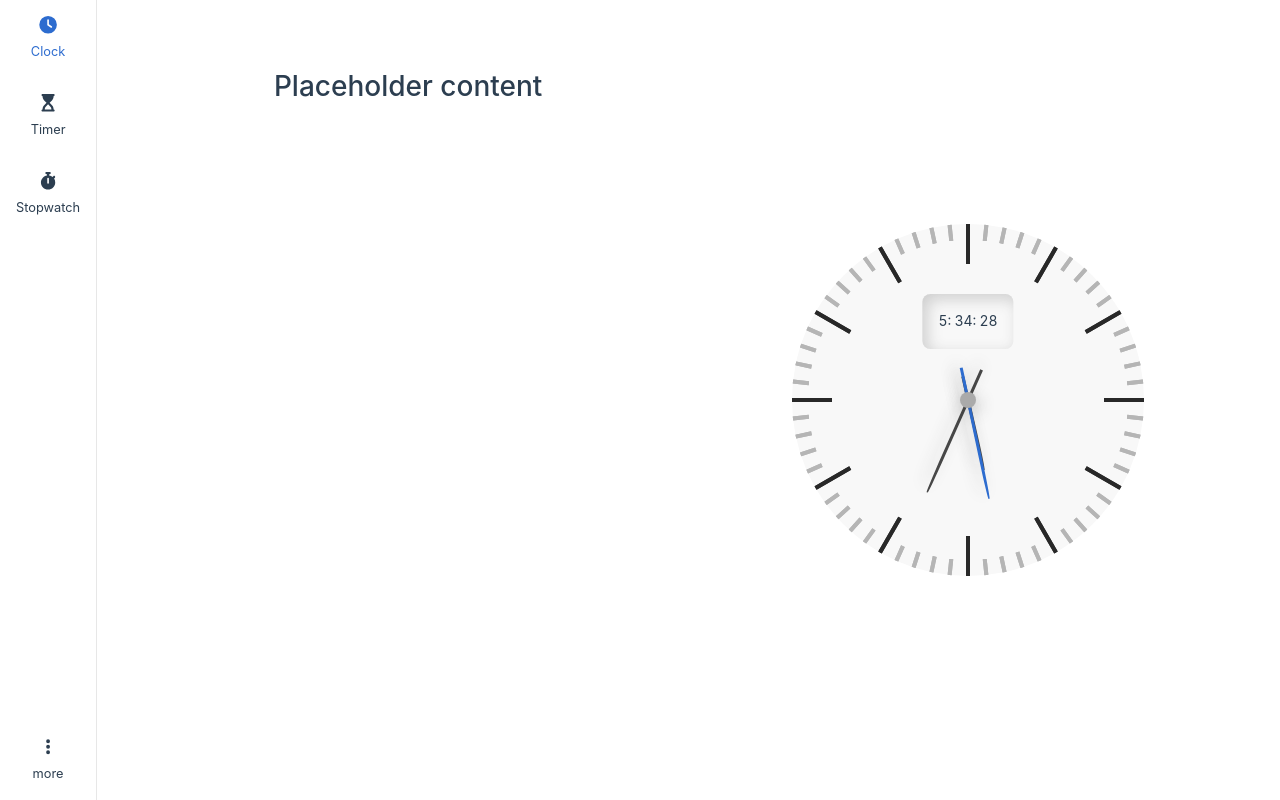
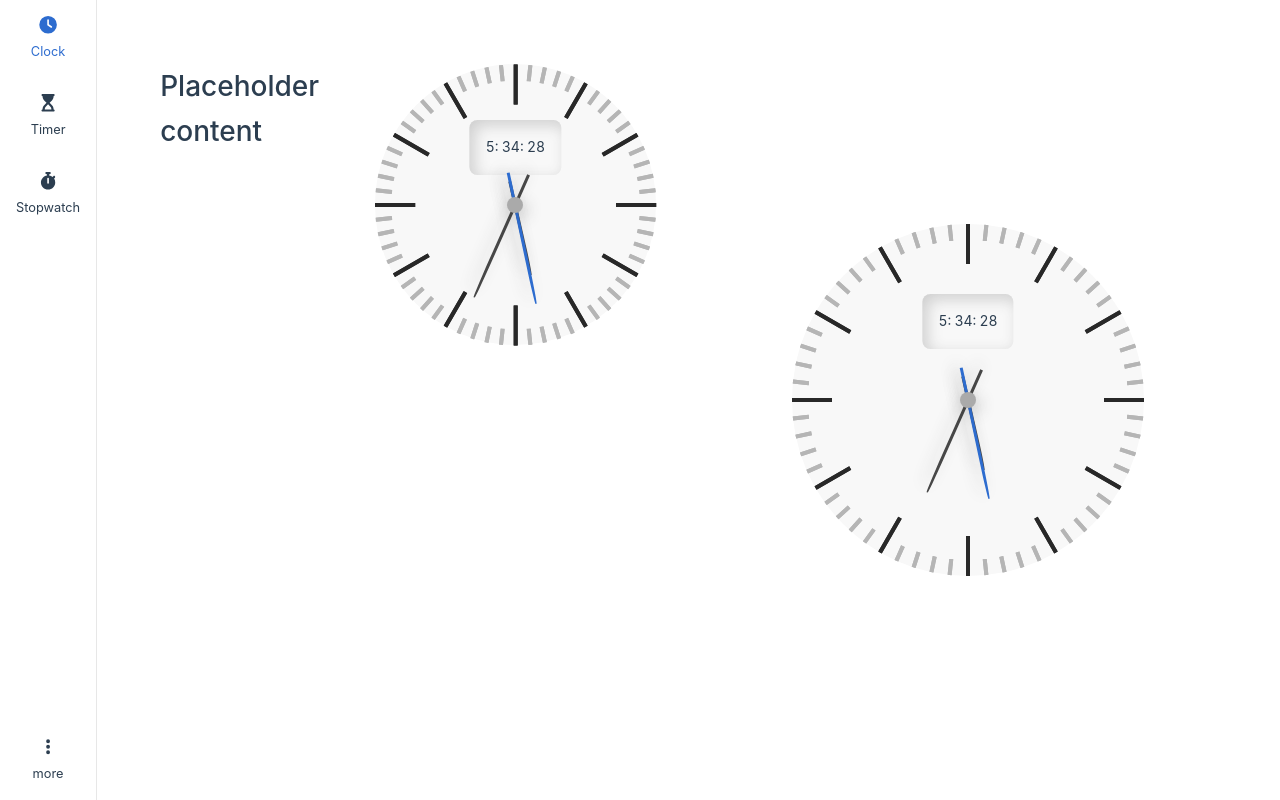
Before and after one commit to Klrfl/TellTime, a Vue app: page / in a window 1280 px wide. Built offline with nearby package versions, Linux system fonts and the light colour scheme.

Commit message:
rename to AnalogClock.vue

```diff
--- /dev/null
+++ b/src/components/clock/AnalogClock.vue
@@ -0,0 +1,217 @@
+<template>
+  <div class="clock">
+    <DigitalWorldClock :hours="hours" :minutes="minutes" :seconds="seconds" />
+    <div class="clock__indicator-container">
+      <span class="clock__indicator"></span
+      ><span class="clock__indicator"></span
+      ><span class="clock__indicator"></span
+      ><span class="clock__indicator"></span
+      ><span class="clock__indicator"></span
+      ><span class="clock__indicator"></span
+      ><span class="clock__indicator"></span
+      ><span class="clock__indicator"></span
+      ><span class="clock__indicator"></span
+      ><span class="clock__indicator"></span
+      ><span class="clock__indicator"></span
+      ><span class="clock__indicator"></span
+      ><span class="clock__indicator"></span
+      ><span class="clock__indicator"></span
+      ><span class="clock__indicator"></span
+      ><span class="clock__indicator"></span
+      ><span class="clock__indicator"></span
+      ><span class="clock__indicator"></span
+      ><span class="clock__indicator"></span
+      ><span class="clock__indicator"></span
+      ><span class="clock__indicator"></span
+      ><span class="clock__indicator"></span
+      ><span class="clock__indicator"></span
+      ><span class="clock__indicator"></span
+      ><span class="clock__indicator"></span
+      ><span class="clock__indicator"></span
+      ><span class="clock__indicator"></span
+      ><span class="clock__indicator"></span
+      ><span class="clock__indicator"></span
+      ><span class="clock__indicator"></span
+      ><span class="clock__indicator"></span
+      ><span class="clock__indicator"></span
+      ><span class="clock__indicator"></span
+      ><span class="clock__indicator"></span
+      ><span class="clock__indicator"></span
+      ><span class="clock__indicator"></span
+      ><span class="clock__indicator"></span
+      ><span class="clock__indicator"></span
+      ><span class="clock__indicator"></span
+      ><span class="clock__indicator"></span
+      ><span class="clock__indicator"></span
+      ><span class="clock__indicator"></span
+      ><span class="clock__indicator"></span
+      ><span class="clock__indicator"></span
+      ><span class="clock__indicator"></span
+      ><span class="clock__indicator"></span
+      ><span class="clock__indicator"></span
+      ><span class="clock__indicator"></span
+      ><span class="clock__indicator"></span
+      ><span class="clock__indicator"></span
+      ><span class="clock__indicator"></span
+      ><span class="clock__indicator"></span
+      ><span class="clock__indicator"></span
+      ><span class="clock__indicator"></span
+      ><span class="clock__indicator"></span
+      ><span class="clock__indicator"></span
+      ><span class="clock__indicator"></span
+      ><span class="clock__indicator"></span
+      ><span class="clock__indicator"></span
+      ><span class="clock__indicator"></span>
+    </div>
+    <div class="clock__dot"></div>
+    <div class="clock__hand clock__hand--hours"></div>
+    <div class="clock__hand clock__hand--minutes"></div>
+    <div class="clock__hand clock__hand--seconds"></div>
+  </div>
+
+  <!-- <p class="time-zone">{{ timeZone }}</p> -->
+</template>
+
+<script setup>
+import { onMounted, ref } from "vue";
+
+import DigitalWorldClock from "@/components/clock/DigitalWorldClock.vue";
+
+import { DateTime } from "luxon";
+
+let root = document.querySelector(":root");
+const date0 = new Date().setHours(0, 0, 0, 0);
+
+const hours = ref(0);
+const minutes = ref(0);
+const seconds = ref(0);
+
+// const timeZone = ref("");
+
+function getCurrentTime() {
+  const now = ref(DateTime.now());
+
+  hours.value = now.value.c.hour;
+  minutes.value = now.value.c.minute;
+  seconds.value = now.value.c.second;
+}
+
+function setMinuteSecondHands() {
+  root.style.setProperty("--minutes", `${(minutes.value / 60) * 360}deg`);
+  root.style.setProperty("--seconds", `${(seconds.value / 60) * 360}deg`);
+}
+
+function setHourHand() {
+  root.style.setProperty(
+    "--hours",
+    `${((new Date() - date0) / 86_400_000) * 720}deg`
+  );
+}
+
+// set hours, minutes and seconds to rotate clock
+setInterval(() => {
+  getCurrentTime();
+  setMinuteSecondHands();
+}, 1000);
+
+setInterval(setHourHand, 60000);
+
+onMounted(() => {
+  getCurrentTime();
+  setMinuteSecondHands();
+  setHourHand();
+});
+</script>
+
+<style lang="scss">
+$clock-hand-width: 0.2rem;
+
+/* origin formula: 0 calc(width * (height - (height * 25%))) */
+@mixin center-clock-hands($width, $height) {
+  aspect-ratio: calc(1 / $height);
+  transform-origin: 50% calc($width * ($height * 75 / 100));
+}
+
+@mixin display-indicator($thickness, $color) {
+  border-left: $thickness solid $color;
+  border-right: $thickness solid $color;
+}
+
+.clock {
+  background: var(--clock-bg);
+  max-width: 24rem;
+  aspect-ratio: 1 / 1;
+  border-radius: 50%;
+  position: relative;
+  flex-basis: 22rem;
+
+  & > * {
+    position: absolute;
+    bottom: 50%;
+    left: 50%;
+  }
+
+  &__indicator-container {
+    inset: 0;
+  }
+
+  &__indicator {
+    background: transparent;
+    position: absolute;
+    inset: auto 0 50% 0;
+    height: 0.25rem;
+    @include display-indicator(2vmin, var(--indicator-color-small));
+  }
+
+  // rotate thick clock indicator
+  @for $i from 1 through 60 {
+    &__indicator:nth-child(#{$i}) {
+      $degree: calc($i * 6);
+      transform: translateY(50%) rotate(#{$degree}deg);
+
+      // if is multiple of 5
+      @if $i % 5 == 0 {
+        @include display-indicator(5vmin, var(--indicator-color-big));
+      }
+    }
+  }
+
+  &__dot,
+  &__hand {
+    box-shadow: var(--shadow) rgba(60, 60, 60, 0.22);
+  }
+
+  &__dot {
+    background: #aaa;
+    width: 1rem;
+    aspect-ratio: 1 / 1;
+    border-radius: 50%;
+    transform: translate(-50%, 50%);
+    z-index: 1;
+  }
+
+  &__hand {
+    background: var(--clock-hand-color);
+    width: $clock-hand-width;
+    border-top-left-radius: 30%;
+    border-top-right-radius: 30%;
+    /* transition: transform 200ms cubic-bezier(0.1, 2.7, 0.58, 1); */
+
+    &--hours {
+      transform: translate(-50%, 25%) rotate(var(--hours));
+      @include center-clock-hands($clock-hand-width, 30);
+    }
+
+    &--minutes {
+      transform: translate(-50%, 25%) rotate(var(--minutes));
+      @include center-clock-hands($clock-hand-width, 42);
+    }
+
+    &--seconds {
+      background: var(--accent);
+      transform: translate(-50%, 25%) rotate(var(--seconds));
+      @include center-clock-hands($clock-hand-width, 42);
+    }
+  }
+}
+</style>
--- a/src/views/ClockView.vue
+++ b/src/views/ClockView.vue
@@ -2,12 +2,15 @@
   <MainLayout>
     <h1>Placeholder content</h1>
     <template #main-content>
-      <WorldClock />
+      <AnalogClock />
     </template>
+
+    <WorldClock />
   </MainLayout>
 </template>
 
 <script setup>
 import MainLayout from "@/layouts/MainLayout.vue";
+import AnalogClock from "@/components/clock/AnalogClock.vue";
 import WorldClock from "@/components/clock/WorldClock.vue";
 </script>
```
